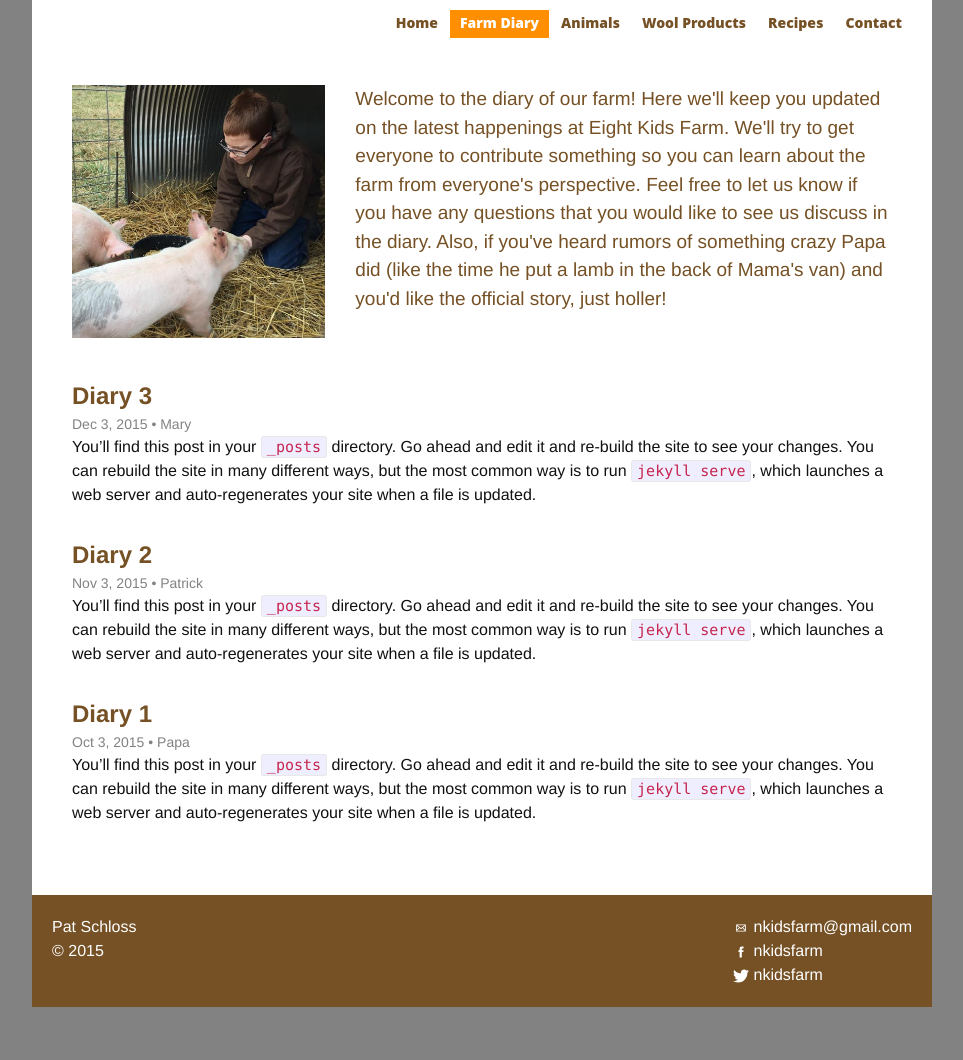
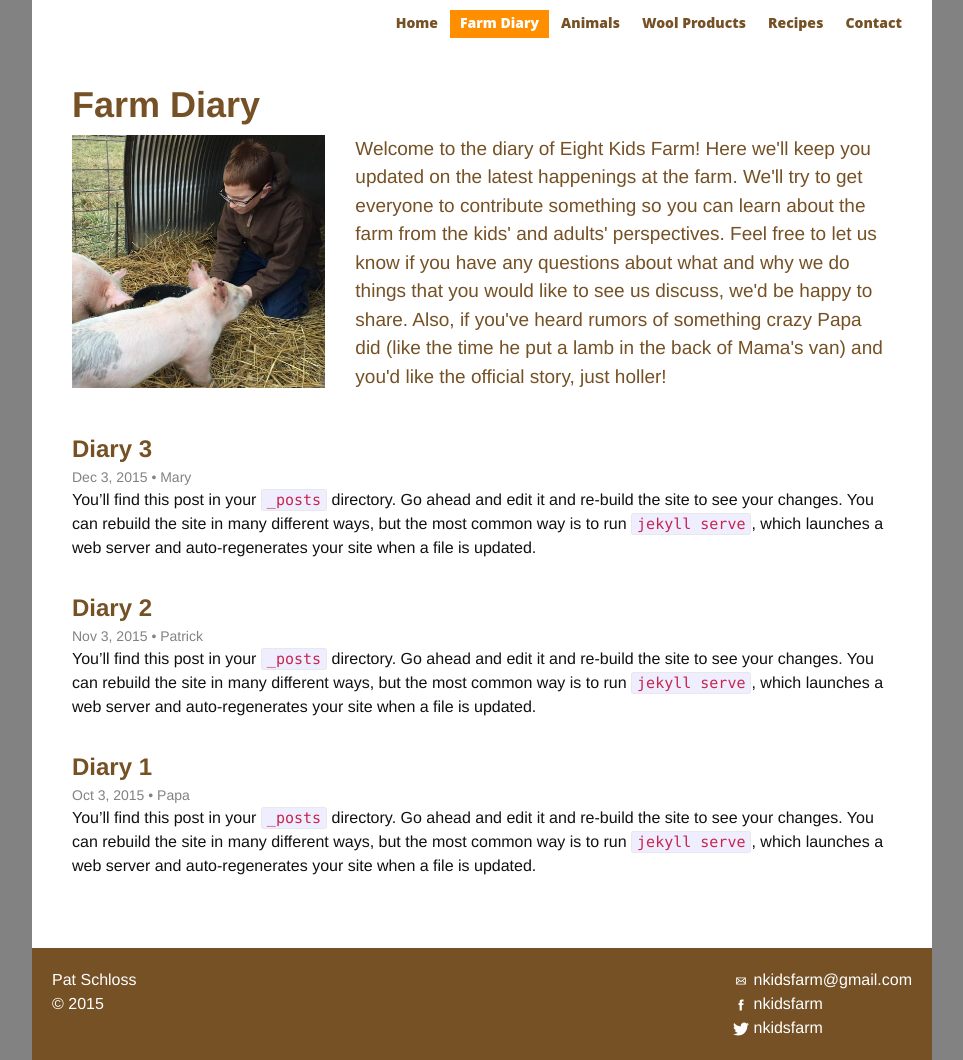
Before and after one commit to pschloss/nkidsfarm.github.io, a Jekyll site: the page built from diary/index.html, in a window 1280 px wide. Shown: the whole page, without its empty margins (158-1121 px from the left). Built offline with Jekyll 4.4.1, drawn with Linux system fonts in a browser that asks for light colours; before the commit the page ends 1007 px from its top, so only the background shows below that.

Commit message:
Add title to diary page

```diff
--- a/css/main.scss
+++ b/css/main.scss
@@ -291,6 +291,14 @@ body {
 .diary {
 	margin: 0px;
 }
+.diary h2 {
+	font-weight: 800;
+	color: #755125;
+	font-size: 36px;
+
+
+}
+
 .diary .blurb {
 	color: #755125;
 	font-size: 19px;
@@ -309,7 +317,13 @@ body {
 	display: block;
     font-size: 24px;
 }
-
+.diary-title:visited {
+	color: #ff8e00;
+}
+.diary-title:hover {
+	color: #ff8e00;
+	text-decoration: none;
+}
 
 
 .post-meta {
--- a/diary/index.html
+++ b/diary/index.html
@@ -4,12 +4,13 @@ folder: diary
 ---
 <div class="diary">
 	<div class="container-fluid">
+		<h2>Farm Diary</h2>
 		<div class="row" style="margin-bottom:40px">
 			<div class="col-xs-4">
 				<img src="../assets/img/patrick_pigs.jpg" alt="Farm Diary" class=" img-responsive">
 			</div>
 			<div class="col-xs-8 blurb">
-				Welcome to the diary of our farm! Here we'll keep you updated on the latest happenings at Eight Kids Farm. We'll try to get everyone to contribute something so you can learn about the farm from everyone's perspective. Feel free to let us know if you have any questions that you would like to see us discuss in the diary. Also, if you've heard rumors of something crazy Papa did (like the time he put a lamb in the back of Mama's van) and you'd like the official story, just holler!
+				Welcome to the diary of Eight Kids Farm! Here we'll keep you updated on the latest happenings at the farm. We'll try to get everyone to contribute something so you can learn about the farm from the kids' and adults' perspectives. Feel free to let us know if you have any questions about what and why we do things that you would like to see us discuss, we'd be happy to share. Also, if you've heard rumors of something crazy Papa did (like the time he put a lamb in the back of Mama's van) and you'd like the official story, just holler!
 			</div>
 		</div>
 
```
